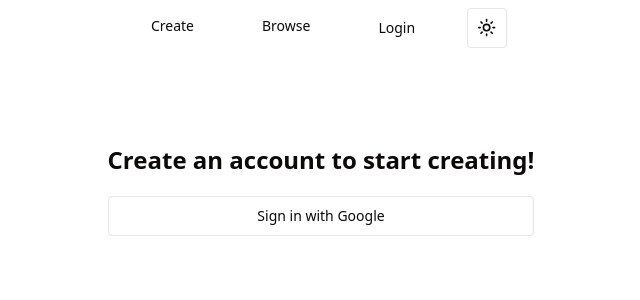
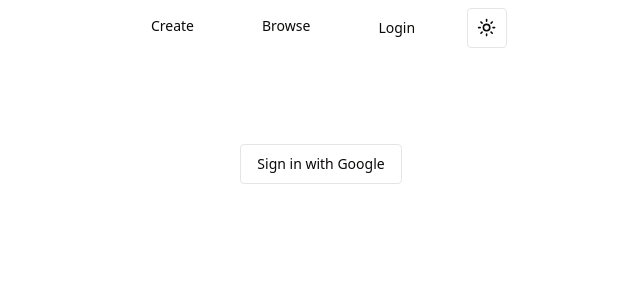
Before and after one commit to arhamHumayun/monsterlabs, a Next.js app: page /sign-in in a window 1280 px wide. Shown: the top 300 px of the page, without its empty margins (319-959 px from the left). Built offline with nearby package versions, Linux system fonts and the light colour scheme; no server answers.

Commit message:
remove text from sign in

```diff
--- a/app/sign-in/page.tsx
+++ b/app/sign-in/page.tsx
@@ -12,9 +12,6 @@
 
   return (
     <div className="flex flex-col py-10">
-      <h1 className='text-2xl font-semibold text-center mb-5'>
-        Create an account to start creating!
-      </h1>
       <LoginButton />
     </div>
   )
```
